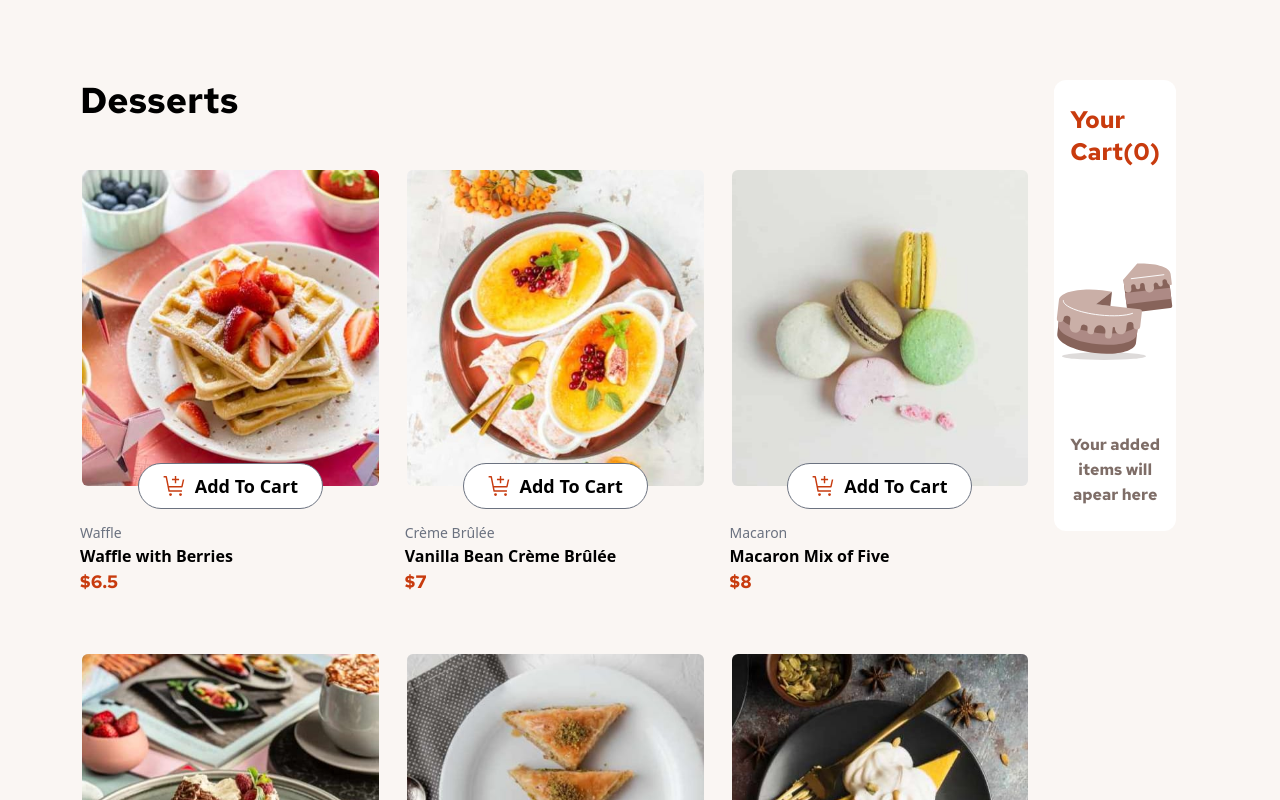
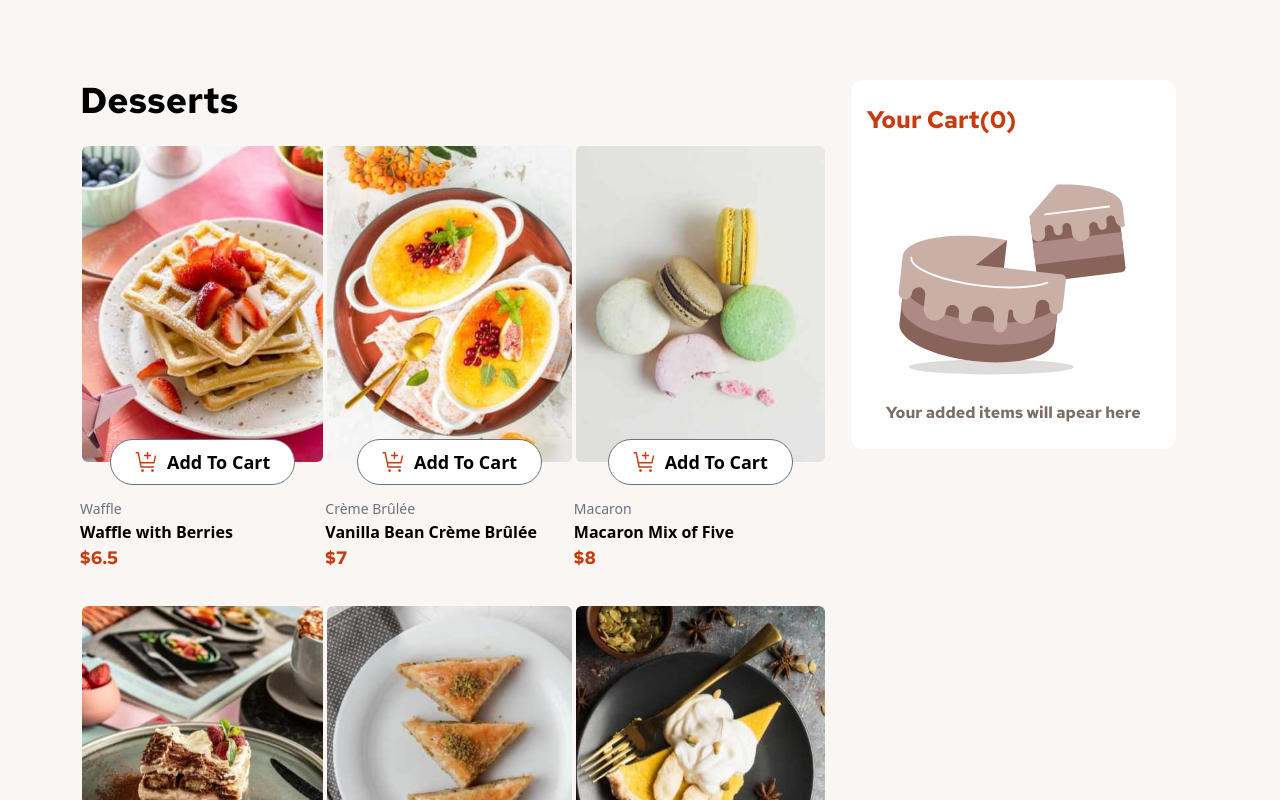
Before and after one commit to zakib9/Desserts, a Vue app: page / in a window 1280 px wide. Shown: the top 800 px of the page. Built offline with nearby package versions, Linux system fonts and the light colour scheme.

Commit message:
Responsive
make the design responsive to multiple devices

```diff
--- a/src/components/ConfirmationOrderModalView.vue
+++ b/src/components/ConfirmationOrderModalView.vue
@@ -1,10 +1,10 @@
 <template>
      <Teleport to="body">
 
-          <div v-show="modalActive" class="absolute w-full bg-black bg-opacity-30 h-screen
-          top-0 left-0 flex justify-center  ">
+          <div v-show="modalActive" class="absolute w-full bg-black bg-opacity-30 h-full
+          top-0 left-0 flex justify-center">
 
-                <div v-if="modalActive" class="p-8 bg-white self-center mt-32 max-w-screen-md rounded-lg flex flex-col justify-center">
+                <div v-if="modalActive" class="p-8 bg-white m-auto max-w-screen-md rounded-lg flex flex-col justify-center">
                     <svg
                     width="48"
                     height="48"
--- a/src/components/YourCartView.vue
+++ b/src/components/YourCartView.vue
@@ -39,7 +39,9 @@
                             width="25"
                             height="25"
                             fill="none"
-                            viewBox="0 0 21 20"><path fill="#1EA575" d="M8 18.75H6.125V17.5H8V9.729L5.803 8.41l.644-1.072 2.196 1.318a1.256 1.256 0 0 1 .607 1.072V17.5A1.25 1.25 0 0 1 8 18.75Z"/><path fill="#1EA575" d="M14.25 18.75h-1.875a1.25 1.25 0 0 1-1.25-1.25v-6.875h3.75a2.498 2.498 0 0 0 2.488-2.747 2.594 2.594 0 0 0-2.622-2.253h-.99l-.11-.487C13.283 3.56 11.769 2.5 9.875 2.5a3.762 3.762 0 0 0-3.4 2.179l-.194.417-.54-.072A1.876 1.876 0 0 0 5.5 5a2.5 2.5 0 1 0 0 5v1.25a3.75 3.75 0 0 1 0-7.5h.05a5.019 5.019 0 0 1 4.325-2.5c2.3 0 4.182 1.236 4.845 3.125h.02a3.852 3.852 0 0 1 3.868 3.384 3.75 3.75 0 0 1-3.733 4.116h-2.5V17.5h1.875v1.25Z"/></svg>
+                            viewBox="0 0 21 20">
+                            <path fill="#1EA575" d="M8 18.75H6.125V17.5H8V9.729L5.803 8.41l.644-1.072 2.196 1.318a1.256 1.256 0 0 1 .607 1.072V17.5A1.25 1.25 0 0 1 8 18.75Z"/>
+                            <path fill="#1EA575" d="M14.25 18.75h-1.875a1.25 1.25 0 0 1-1.25-1.25v-6.875h3.75a2.498 2.498 0 0 0 2.488-2.747 2.594 2.594 0 0 0-2.622-2.253h-.99l-.11-.487C13.283 3.56 11.769 2.5 9.875 2.5a3.762 3.762 0 0 0-3.4 2.179l-.194.417-.54-.072A1.876 1.876 0 0 0 5.5 5a2.5 2.5 0 1 0 0 5v1.25a3.75 3.75 0 0 1 0-7.5h.05a5.019 5.019 0 0 1 4.325-2.5c2.3 0 4.182 1.236 4.845 3.125h.02a3.852 3.852 0 0 1 3.868 3.384 3.75 3.75 0 0 1-3.733 4.116h-2.5V17.5h1.875v1.25Z"/></svg>
                             <p class="font-RedHat text-accent">This is a <span class="font-RedHatBold text-accent">carbon-neutral</span> delivery</p>
                         </div>
                         <div @click="showConfirmationPopUp" class="bg-primary rounded-full text-center text-white py-6 mb-4 cursor-pointer">
@@ -49,36 +51,19 @@
 
 
     </div>
-    <ConfirmationOrderModalView
-    :card = "card"
-    :modalActive="confirmationOrderPopUp"
-    :total = "total"
-    @closeModal="onCloseModal"/>
+
 </template>
 
 <script setup>
-import {  ref } from 'vue';
-import ConfirmationOrderModalView from './ConfirmationOrderModalView.vue';
 
 
-
-
-    let confirmationOrderPopUp = ref(null)
-
-    function showConfirmationPopUp(){
-        confirmationOrderPopUp.value = true
-    }
-
-
-    const emit = defineEmits(["remove","closeModal"])
+    const emit = defineEmits(["remove","closeModal","showModal"])
     // functionality emitation to home vue
     function remove(item){
         emit("remove",item)
     }
-    function onCloseModal(){
-        confirmationOrderPopUp.value = false
-        emit("closeModal")
-
+    function showConfirmationPopUp(){
+        emit("showModal")
     }
 
     defineProps({
--- a/src/views/HomeView.vue
+++ b/src/views/HomeView.vue
@@ -1,17 +1,15 @@
 <script setup>
 import CardView from '@/components/CardView.vue';
 import YourCartView from '@/components/YourCartView.vue';
+import ConfirmationOrderModalView from '@/components/ConfirmationOrderModalView.vue';
 import cardsData from '../data.json'
 import { ref } from 'vue';
 
 
-
-
-
-const itemsSelected = ref([])
 const items = ref([])
 let total = ref(0)
 let cardsNumber = ref(0)
+let confirmationOrderPopUp = ref(null)
 
 
   // transaction of JSON data file to an array for smooth manipulation
@@ -86,34 +84,62 @@ let cardsNumber = ref(0)
           cardsNumber.value = 0
         }
       }
+      confirmationOrderPopUp.value = false
     }
 
-
+    function onShowModal(){
+        confirmationOrderPopUp.value = true
+    }
 
 
 </script>
 
 <template>
- <div class="flex justify-evenly bg-secondary px-20 py-20">
-  <div class=" grid grid-cols-3 gap-6">
+ <div class="
+      grid
+      grid-cols-2
+      grid-flow-row
+      bg-secondary
+      px-20 py-20
+      xl:grid-cols-3
+      md:grid-cols-2
+      sm:grid-cols-1">
+  <div class="
+      col-span-1
+      xl:col-span-2
+      xl:grid
+
+      "
+      >
     <h1 class="text-black text-4xl font-RedHatBold mb-6 col-span-3">Desserts</h1>
-    <div  v-for="card in items" :key="card.name">
+    <div class="flex justify-start" v-for="card in items" :key="card.name">
       <CardView
       :card = "card"
       @activation="onActivation(card)"
       @decrementation="onDecrementation(card)"
       @incrementation="onIncrementation(card)"/>
-
-
     </div>
   </div>
-  <div class=" flex-1 bg-white min-h-60 mx-6 self-start rounded-xl ">
+  <div class="
+    col-span-1
+    bg-white mx-6
+    self-start
+    rounded-xl
+    ">
    <YourCartView
     :card = "items"
     :total = "total"
+    :cardsNumber="cardsNumber"
     @remove="onRemove"
     @closeModal="onCloseModal"
-    :cardsNumber="cardsNumber"/>
+    @showModal="onShowModal"
+    />
   </div>
+  <ConfirmationOrderModalView
+    :card = "items"
+    :modalActive="confirmationOrderPopUp"
+    :total = "total"
+    @closeModal="onCloseModal"
+    />
  </div>
 </template>
```
